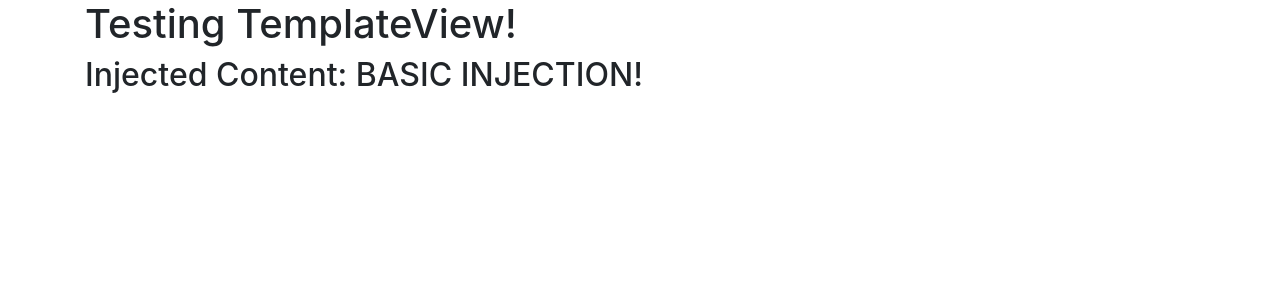
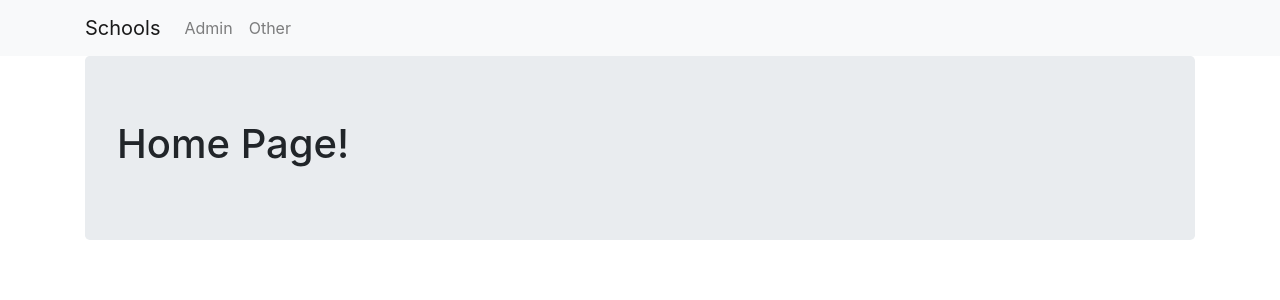
Before and after one commit to scottherold/django_cbv, a Django app: page / in a window 1280 px wide. Shown: the top 300 px of the page. Run offline with Django 3.2, Linux system fonts and the light colour scheme; some libraries are stand-ins or nearby versions.

Commit message:
basic_app/templates/basic_app/base.html updated to basic_app_base.html. school_list.html and school_detail.html updated to receive queried data from the database. A url path for school_detail created that includes a path variable for the primary_key of the school.

```diff
--- a/basic_app/models.py
+++ b/basic_app/models.py
@@ -29,7 +29,7 @@ class Student(models.Model):
     """
     name = models.CharField(max_length=256)
     age = models.PositiveIntegerField()
-    school = models.ForeignKey(School, related_name='student', on_delete=models.CASCADE)
+    school = models.ForeignKey(School, related_name='students', on_delete=models.CASCADE)
 
     def __str__(self):
         return self.name
--- /dev/null
+++ b/basic_app/templates/basic_app/basic_app_base.html
@@ -0,0 +1,32 @@
+<!DOCTYPE html>
+    <head>
+        <meta charset="utf-8">
+        <title></title>
+        <meta name="viewport" content="width=device-width, initial-scale=1">
+        <link rel="stylesheet" href="https://maxcdn.bootstrapcdn.com/bootstrap/4.0.0/css/bootstrap.min.css"
+            integrity="sha384-Gn5384xqQ1aoWXA+058RXPxPg6fy4IWvTNh0E263XmFcJlSAwiGgFAW/dAiS6JXm" crossorigin="anonymous"
+        />
+    </head>
+    <body>
+        <nav class="navbar navbar-expand-lg navbar-light bg-light">
+            <div class="container">
+                <ul class="navbar-nav">
+                    <li class='nav-item'>
+                        <a class="navbar-brand" href="{% url 'basic_app:list' %}">Schools</a>
+                    </li>
+                    <li class='nav-item'>
+                        <a class="nav-link" href="{% url 'admin:index' %}">Admin</a>
+                    </li>
+                    <li class='nav-item'>
+                        <a class="nav-link" href="#">Other</a>
+                    </li>
+                </ul>
+            </div>
+        </nav>
+        <div class="container">
+            {% block body_block %}
+
+            {% endblock %}
+        </div>
+    </body>
+</html>
--- a/basic_app/urls.py
+++ b/basic_app/urls.py
@@ -9,4 +9,8 @@ app_name = 'basic_app'
 urlpatterns = [
     # Method for returning a class-based-view
     path('', views.IndexView.as_view(), name="index"),
+    path('list', views.SchoolListView.as_view(), name='list'),
+    # <int:pk> creates a path variable called pk to send to the
+    # SchoolDetailView
+    path('<int:pk>', views.SchoolDetailView.as_view(), name='detail'),
 ]
--- a/basic_app/views.py
+++ b/basic_app/views.py
@@ -31,8 +31,11 @@ class SchoolListView(ListView):
     Attributes:
         model (Model): The school database model (table). Creates a link to the
         database for querying.
+        context_object_name (str): names the context object 'schools' instead
+        of the default school_list provided by the ListView class.
     """
     model = models.School
+    context_object_name = 'schools'
 
 
 class SchoolDetailView(DetailView):
@@ -44,6 +47,9 @@ class SchoolDetailView(DetailView):
         database for querying.
         template_name (str): The location for school_detail.html in the file
         structure.
+        context_object_name (str): names the context object 'school_detail'
+        instead of the default school provided by the DetailView class.
     """
     model = models.School
     template_name = 'basic_app/school_detail.html'
+    context_object_name = 'school_detail'
--- a/templates/basic_app/index.html
+++ b/templates/basic_app/index.html
@@ -1,5 +1,6 @@
-{% extends "basic_app/base.html" %}
+{% extends "basic_app/basic_app_base.html" %}
 {% block body_block %}
-    <h1>Testing TemplateView!</h1>
-    <h2>Injected Content: {{ injectme }}</h2>
+    <div class="jumbotron">
+        <h1>Home Page!</h1>
+    </div>
 {% endblock %}
```
Also changed, not shown: basic_app/templates/basic_app/school_detail.html (+16 -0 lines), basic_app/templates/basic_app/school_list.html (+9 -0 lines), basic_app/migrations/0002_auto_20200618_1948.py (added), basic_app/templates/basic_app/base.html (deleted), db.sqlite3.
